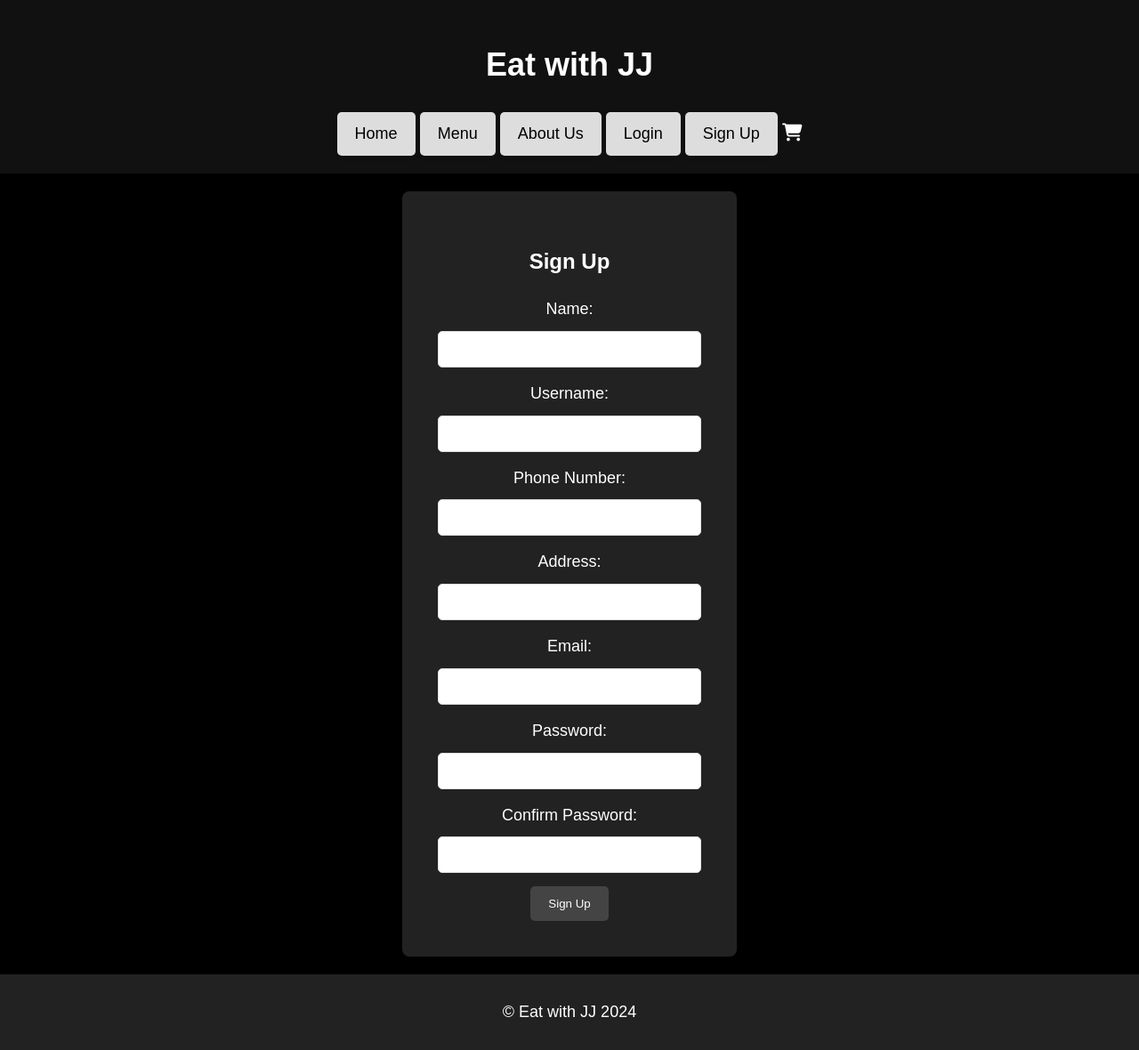
After one commit to jkgithub02/Eat-with-JJ, a PHP site: page /signup.php in a window 1280 px wide. The commit adds this page. Shown: the whole page at 89% size. Run offline with PHP 8.4, Linux system fonts and the light colour scheme; some libraries are stand-ins or nearby versions.

Commit message:
Add files via upload

```diff
--- a/connection.php
+++ b/connection.php
@@ -2,13 +2,13 @@
 $server = "localhost";
 $username = "root";
 $password = "";
-$dbname = "ewjj";
+$db = "ewjj";
 
 //create the connection
-$db = new mysqli($server, $username, $password, $dbname);
+$conn = new mysqli($server, $username, $password, $db);
 
 //checks connection
-if(!$db){
+if(!$conn){
     die("Connection failed". mysqli_connect_error());
 }
 ?>
--- /dev/null
+++ b/signup.php
@@ -0,0 +1,107 @@
+<!DOCTYPE html>
+<html lang="en">
+<script src="https://kit.fontawesome.com/8e05c53646.js" crossorigin="anonymous"></script>
+
+<head>
+  <meta charset="UTF-8">
+  <meta name="viewport" content="width=device-width, initial-scale=1.0">
+  <title>Eat with JJ - Sign Up</title>
+  <link rel="stylesheet" href="style.css">
+</head>
+<body>
+  <header>
+    <h1>Eat with JJ</h1>
+    <nav>
+      <a href="home.html" class="button-link">Home</a>
+      <a href="menu.html" class="button-link">Menu</a>
+      <a href="about.php" class="button-link">About Us</a>
+      <a href="login.php" class="button-link">Login</a>
+      <a href="signup.php" class="button-link">Sign Up</a>
+      <a href="cart.php"> <i class="fas fa-shopping-cart"></i> </a>
+      </nav>
+  </header>
+  <main>
+    <section class="form-wrapper">
+      <section class="form-container">
+        <h2>Sign Up</h2>
+
+        <form method="POST" action="signup.php">
+          <label for="name">Name:</label>
+          <input type="text" id="name" name="name" required>
+          <label for="username">Username:</label>
+          <input type="text" id="username" name="username" required>
+          <label for="phone">Phone Number:</label>
+          <input type="tel" id="phone" name="phone" required>
+          <label for="address">Address:</label>
+          <input type="text" id="address" name="address" required>
+          <label for="email">Email:</label>
+          <input type="email" id="email" name="email" required>
+          <label for="password">Password:</label>
+          <input type="password" id="password" name="password" required>
+          <label for="confirm_password">Confirm Password:</label>
+          <input type="password" id="confirm_password" name="confirm_password" required>
+          <button type="submit">Sign Up</button>
+        </form>
+
+
+
+      </section>
+    </section>
+  </main>
+
+  <?php
+        // Database connection (replace with your connection details)
+        session_start();
+        // error_reporting(0);
+        include('connection.php');
+
+        // Form Submission Check
+        if (isset($_POST['name']) && isset($_POST['phone']) && isset($_POST['address']) && isset($_POST['email']) && isset($_POST['password']) && isset($_POST['confirm_password']) && isset($_POST['username'])) {
+
+            // Collect and Sanitize Input Data
+            $username = mysqli_real_escape_string($conn, $_POST['username']);
+            $name = mysqli_real_escape_string($conn, $_POST['name']);
+            $phone = mysqli_real_escape_string($conn, $_POST['phone']);
+            $address = mysqli_real_escape_string($conn, $_POST['address']);
+            $email = mysqli_real_escape_string($conn, $_POST['email']);
+            $password = $_POST['password'];
+            $confirm_password = $_POST['confirm_password'];
+
+            // Password Matching:
+            if ($password !== $confirm_password) {
+                echo "Passwords do not match. Please try again.";
+                exit();
+            }
+
+            // Hash the password before storing
+            $hashed_password = password_hash($password, PASSWORD_DEFAULT);
+
+            // Prepare the SQL Insert statement
+            $sql = "INSERT INTO user (username, name, phone, address, email, password) VALUES (?, ?, ?, ?, ?, ?)";
+
+            // Prepared statement for security
+            $stmt = mysqli_prepare($conn, $sql);
+            if (!$stmt) {
+                die("Error preparing SQL statement: " . mysqli_error($conn));
+            }
+
+            // Bind parameters ('ssss' indicates string types)
+            mysqli_stmt_bind_param($stmt, "ssssss", $username, $name, $phone, $address, $email, $hashed_password);
+
+            // Execute the statement
+            if (mysqli_stmt_execute($stmt)) {
+                echo "Signup successful! You can now log in.";
+            } else {
+                echo "Error during signup: " . mysqli_error($conn);
+            }
+
+            // Close statement and connection
+            mysqli_stmt_close($stmt);
+            mysqli_close($conn);
+        }
+        ?>
+  <footer>
+    <p>&copy; Eat with JJ 2024</p>
+  </footer>
+</body>
+</html>
--- a/style.css
+++ b/style.css
@@ -296,32 +296,3 @@ line-height: 1.5; /* Adjust line spacing for better readability */
   justify-content: center;
   width: 100%;  /* Takes up full width */
 }
-
-/* Overall layout - Adjust if needed */
-#menu-container { display: flex; }
-#menu-items { width: 70%; }
-
-/* Category Filtering - Updated for Minimalism */
-#menu-categories {
-  margin-bottom: 20px; /* Space between navbar and menu content */
-  font-family: sans-serif; /* Clean, simple font */
-}
-
-#menu-categories button {
-    background-color: transparent; /* No background color */
-    color: #ffffff;
-    border: none;   /* Remove border */
-    padding: 20px 10px;  /* Reduce padding for a compact look */
-    cursor: pointer;
-    margin-right: 5px;
-    transition: color 0.3s ease; /* Subtle transition on hover */
-    font-size: 12px;
-}
-
-#menu-categories button.active {
-    font-weight: bold;
-}
-
-#menu-categories button:hover {
-    color: #555; /* Slightly darker on hover */
-}
```
Also changed, not shown: about.php (added, +75 -0 lines), home.html (+4 -5 lines), login.php (added, +81 -0 lines), assets/tablefood.jpeg (added).
